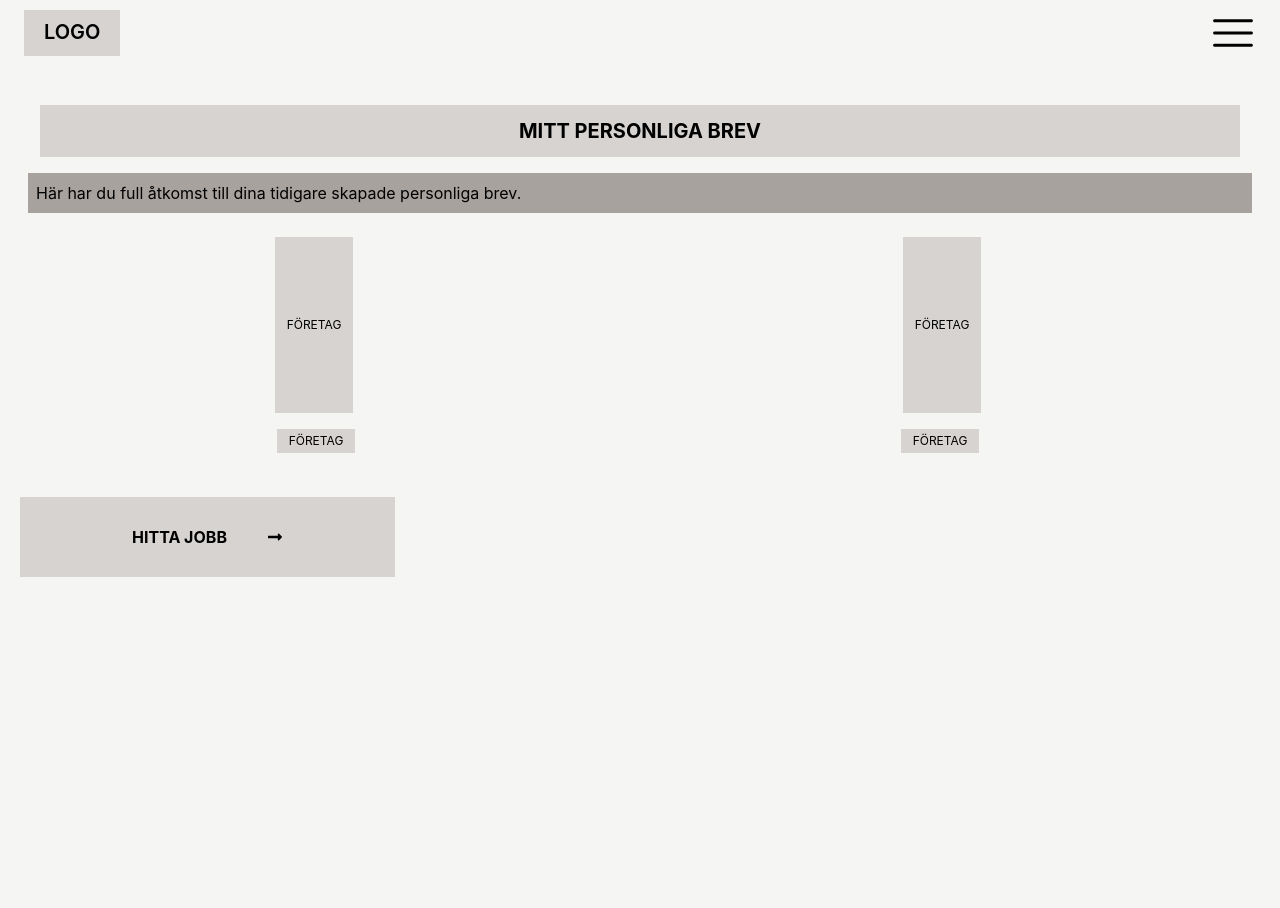
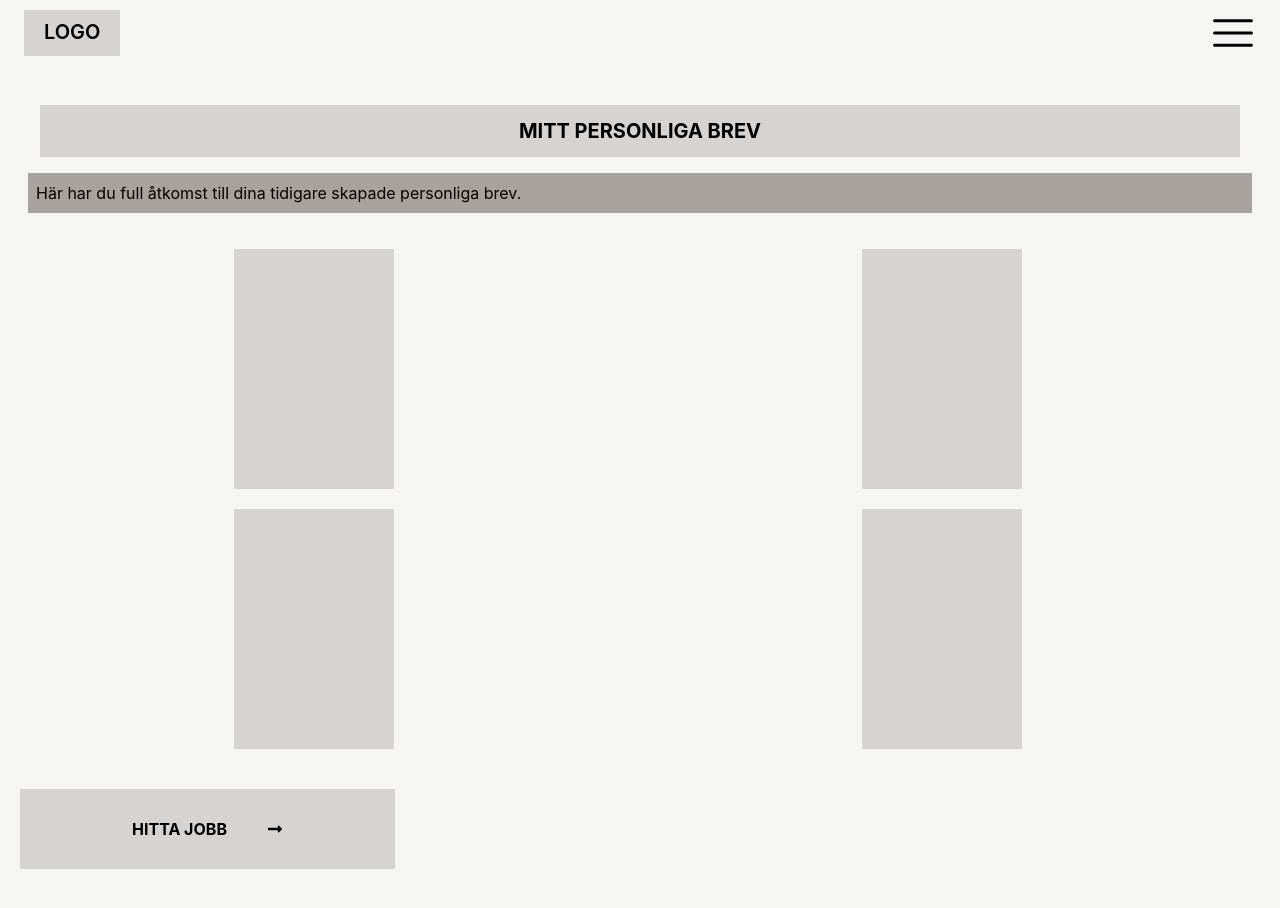
Before and after one commit to Adrozs/Emplojd, a React (Vite) app: page /NoEarlierCoverLetter in a window 1280 px wide. Before the commit the page ends 800 px from the top, so only its background shows below. Built offline with nearby package versions, Linux system fonts and the light colour scheme.

Commit message:
add boxes styling in NoEarlierCoverLetter component

```diff
--- a/src/pages/Profile/NoEarlierCoverLetter.jsx
+++ b/src/pages/Profile/NoEarlierCoverLetter.jsx
@@ -9,20 +9,21 @@ function NoEarlierCoverLetter() {
 				<h6 className="font-bold text-xl text-center">MITT PERSONLIGA BREV</h6>
 			</div>
 
-			<div className="bg-stone-400 flex  mb-6 ml-7 mr-7">
+			<div className="bg-stone-400 flex  mb-9 ml-7 mr-7">
 				<p className="text-l p-2">
 					Här har du full åtkomst till dina tidigare skapade personliga brev.
 				</p>
 			</div>
 
-			<div className="flex justify-around text-xs mt-3 mr-6">
-				<p className="bg-stone-300 p-20 text-center pl-3 pr-3">FÖRETAG</p>
-				<p className="bg-stone-300 p-20 text-center pl-3 pr-3">FÖRETAG</p>
+			<div className="flex justify-around text-xs mt-5 mr-6 ">
+				<p className="bg-stone-300 p-20 text-center pb-40"></p>
+
+				<p className="bg-stone-300 p-20 text-center  "></p>
 			</div>
 
-			<div className="flex justify-around  p-1 text-xs mt-3 mr-6">
-				<p className="bg-stone-300 p-1 text-center pl-3 pr-3">FÖRETAG</p>
-				<p className="bg-stone-300 p-1 text-center pl-3 pr-3">FÖRETAG</p>
+			<div className="flex justify-around text-xs mt-5 mr-6">
+				<p className="bg-stone-300 p-20 text-center  pb-40"></p>
+				<p className="bg-stone-300 p-20 text-center  "></p>
 			</div>
 
 			<div className=" mt-10 flex">
```
